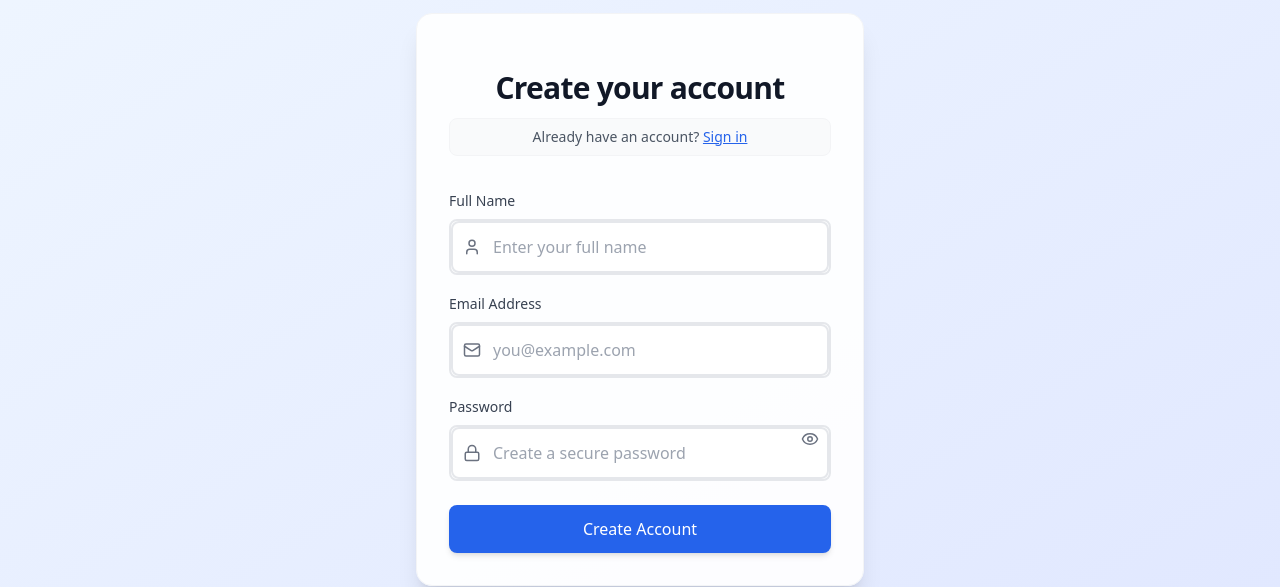
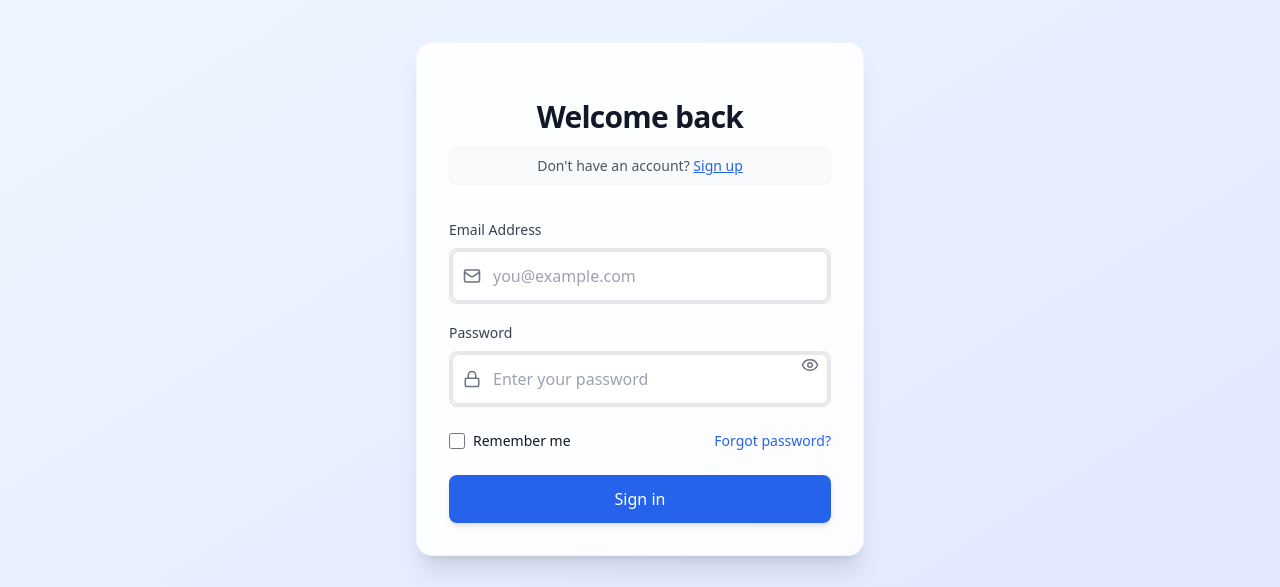
Before and after one commit to ghanshyamhadiya/Blog-web, a React (Vite) app: page /login in a window 1280 px wide. Shown: the part 217-804 px from the top of the page. Built offline with nearby package versions, Linux system fonts and the light colour scheme; no server answers.

Commit message:
Update Login.jsx

```diff
--- a/src/components/Login.jsx
+++ b/src/components/Login.jsx
@@ -1,28 +1,28 @@
 import React, { useState } from 'react';
 import { Link, useNavigate } from 'react-router-dom';
-import { login } from '../store/authSlice';
+import { login as authLogin } from '../store/authSlice';
 import { Input, Button, Logo } from "./index";
 import { useDispatch } from 'react-redux';
 import authService from '../appwrite/auth';
 import { useForm } from 'react-hook-form';
-import { Mail, User, Lock, AlertCircle, Eye, EyeOff } from 'lucide-react';
+import { Mail, Lock, AlertCircle, Eye, EyeOff } from 'lucide-react';
 
-function Signup() {
+function Login() {
     const navigate = useNavigate();
+    const dispatch = useDispatch();
+    const { register, handleSubmit, formState: { errors } } = useForm();
     const [error, setError] = useState("");
     const [isLoading, setIsLoading] = useState(false);
     const [showPassword, setShowPassword] = useState(false);
-    const dispatch = useDispatch();
-    const { register, handleSubmit, formState: { errors } } = useForm();
 
-    const create = async (data) => {
+    const login = async (data) => {
         setError("");
         setIsLoading(true);
         try {
-            const userData = await authService.createAccount(data);
-            if (userData) {
+            const session = await authService.login(data);
+            if (session) {
                 const userData = await authService.getCurrentUser();
-                if (userData) dispatch(login(userData));
+                if (userData) dispatch(authLogin(userData));
                 navigate("/");
             }
         } catch (error) {
@@ -47,16 +47,16 @@ function Signup() {
                     </div>
 
                     <h2 className="text-center text-3xl font-bold tracking-tight text-gray-900">
-                        Create your account
+                        Welcome back
                     </h2>
 
                     <p className="mt-3 text-center text-sm text-gray-600 bg-gray-50 py-2 rounded-lg border border-gray-100">
-                        Already have an account?{' '}
+                        Don't have an account?{' '}
                         <Link
-                            to="/login"
+                            to="/signup"
                             className="font-medium text-blue-600 hover:text-blue-500 transition-colors duration-300 underline"
                         >
-                            Sign in
+                            Sign up
                         </Link>
                     </p>
 
@@ -67,23 +67,8 @@ function Signup() {
                         </div>
                     )}
 
-                    <form className="mt-8 space-y-6" onSubmit={handleSubmit(create)}>
+                    <form className="mt-8 space-y-6" onSubmit={handleSubmit(login)}>
                         <div className="space-y-4">
-                            <div>
-                                <Input
-                                    label="Full Name"
-                                    placeholder="Enter your full name"
-                                    icon={<User size={18} className="text-gray-500" />}
-                                    className="bg-white border-2 border-gray-200 focus:border-blue-500 rounded-lg px-4 py-3 focus:ring-2 focus:ring-blue-200 transition-all duration-300"
-                                    {...register("name", {
-                                        required: "Full name is required",
-                                    })}
-                                />
-                                {errors.name && (
-                                    <p className="text-red-500 text-xs ml-1 mt-1">{errors.name.message}</p>
-                                )}
-                            </div>
-
                             <div>
                                 <Input
                                     label="Email Address"
@@ -109,15 +94,11 @@ function Signup() {
                                 <Input
                                     label="Password"
                                     type={showPassword ? "text" : "password"}
-                                    placeholder="Create a secure password"
+                                    placeholder="Enter your password"
                                     icon={<Lock size={18} className="text-gray-500" />}
                                     className="bg-white border-2 border-gray-200 focus:border-blue-500 rounded-lg px-4 py-3 focus:ring-2 focus:ring-blue-200 transition-all duration-300"
                                     {...register("password", {
-                                        required: "Password is required",
-                                        minLength: {
-                                            value: 6,
-                                            message: "Password must be at least 6 characters"
-                                        }
+                                        required: "Password is required"
                                     })}
                                 />
                                 <button
@@ -136,13 +117,33 @@ function Signup() {
                             </div>
                         </div>
 
+                        <div className="flex items-center justify-between">
+                            <div className="flex items-center">
+                                <input
+                                    id="remember-me"
+                                    name="remember-me"
+                                    type="checkbox"
+                                    className="h-4 w-4 rounded border-gray-300 text-blue-600 focus:ring-blue-500"
+                                />
+                                <label htmlFor="remember-me" className="ml-2 block text-sm text-gray-900">
+                                    Remember me
+                                </label>
+                            </div>
+
+                            <div className="text-sm">
+                                <Link to="#" className="font-medium text-blue-600 hover:text-blue-500 transition-colors duration-300">
+                                    Forgot password?
+                                </Link>
+                            </div>
+                        </div>
+
                         <div>
                             <Button
                                 type="submit"
                                 className="w-full group relative bg-blue-600 hover:bg-blue-700 text-white py-3 rounded-lg font-medium shadow-md hover:shadow-lg transition-all duration-300"
                                 isLoading={isLoading}
                             >
-                                Create Account
+                                Sign in
                             </Button>
                         </div>
 
@@ -153,4 +154,4 @@ function Signup() {
     );
 }
 
-export default Signup;
+export default Login;
```
